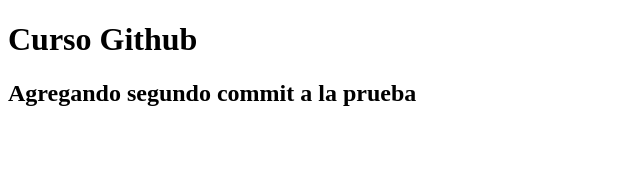
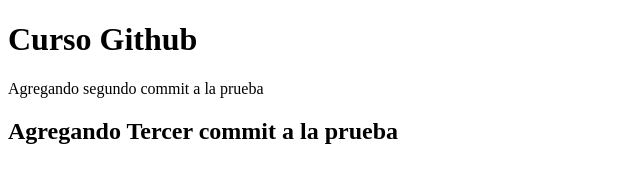
Before and after one commit to EdwinMic/deportivo-palmas-admon, a plain HTML site: page index.html in a window 1280 px wide. Shown: the whole page, without its empty margins (0-640 px from the left). Drawn offline with Linux system fonts and the light colour scheme.

Commit message:
tercer commit
Se agrego el tercer commit a la prueba

```diff
--- a/index.html
+++ b/index.html
@@ -9,6 +9,7 @@
     <body>
 
         <h1>Curso Github</h1>
-        <h2>Agregando segundo commit a la prueba</h2>
+        <p>Agregando segundo commit a la prueba</p>
+        <h2>Agregando Tercer commit a la prueba</h2>
     </body>
 </html>
```
